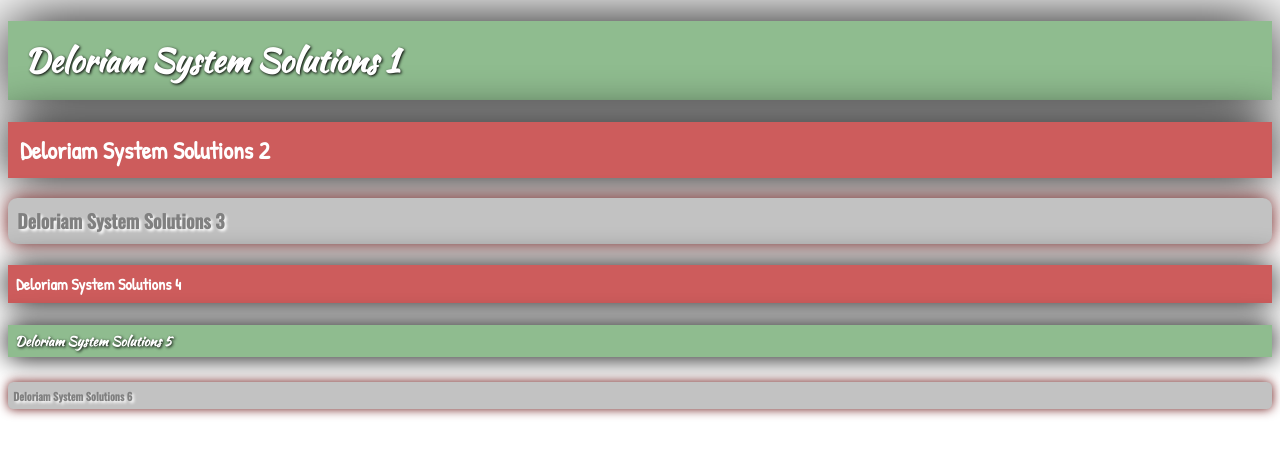
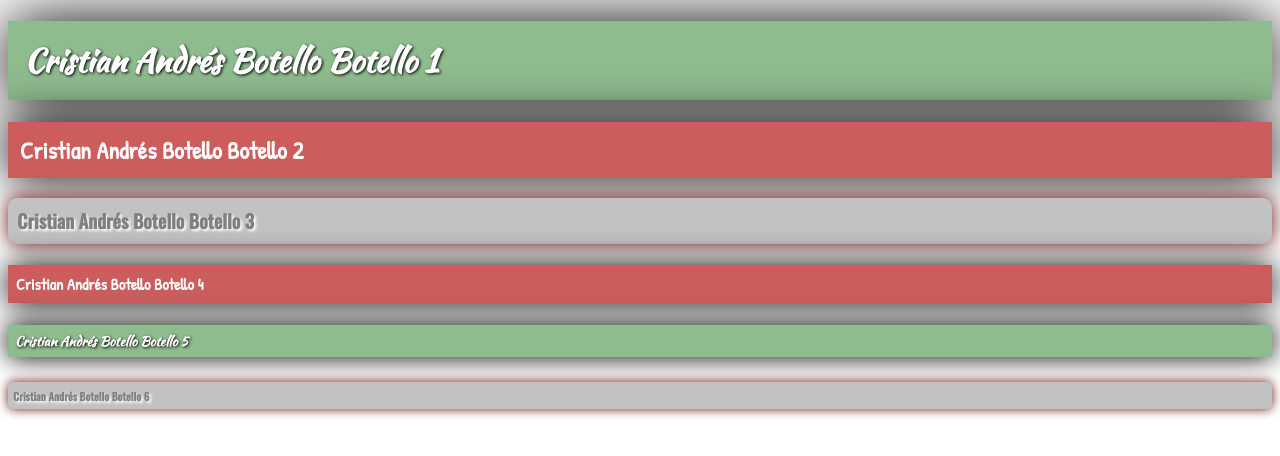
Before and after one commit to CristianAndresBotello/Titulos_HTML_CSS_JS_18_08_2021, a plain HTML site: page index.html in a window 1280 px wide. Drawn offline with nearby package versions, Linux system fonts and the light colour scheme.

Commit message:
Title in the HTML

```diff
--- a/index.html
+++ b/index.html
@@ -12,11 +12,11 @@
 <body>
     <!-- Titulos en HTML -->
 
-    <h1>Deloriam System Solutions 1</h1>
-    <h2>Deloriam System Solutions 2</h2>
-    <h3>Deloriam System Solutions 3</h3>
-    <h4>Deloriam System Solutions 4</h4>
-    <h5>Deloriam System Solutions 5</h5>
-    <h6>Deloriam System Solutions 6</h6>
+    <h1>Cristian Andrés Botello Botello 1</h1>
+    <h2>Cristian Andrés Botello Botello 2</h2>
+    <h3>Cristian Andrés Botello Botello 3</h3>
+    <h4>Cristian Andrés Botello Botello 4</h4>
+    <h5>Cristian Andrés Botello Botello 5</h5>
+    <h6>Cristian Andrés Botello Botello 6</h6>
 </body>
 </html>
```
